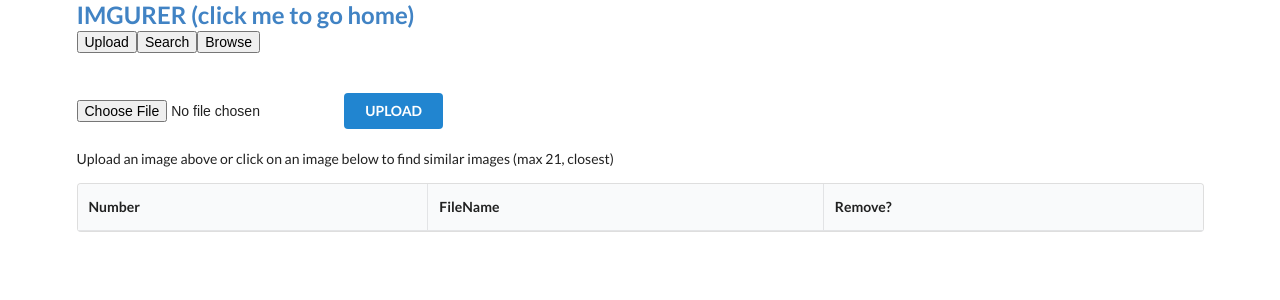
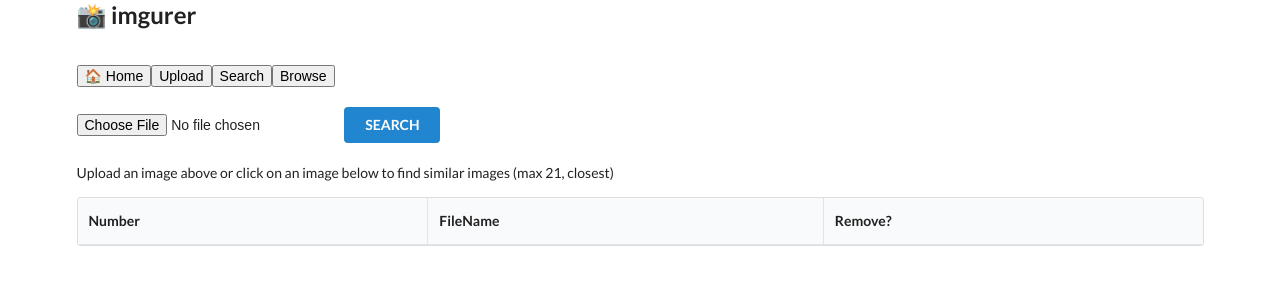
Before and after one commit to zzpz/imgurer, a FastAPI app: page /images/search in a window 1280 px wide. Shown: the top 300 px of the page. Run offline with FastAPI, Linux system fonts and the light colour scheme; lists and menus that the app fills with data are empty; some libraries are stand-ins or nearby versions.

Commit message:
:pig: cleaned up html

```diff
--- a/templates/home.html
+++ b/templates/home.html
@@ -9,8 +9,9 @@
         Please see the <a href="https://github.com/zzpz/imgurer"> <img class="ui avatar image"
                 src="{{ url_for('static', path='/GitHub-Mark-120px-plus.png') }}"> readme </a> for details.
 
+        <br>
         Thanks for viewing.
-
+        <br>
         -M
 
     </p>
--- a/templates/layout.html
+++ b/templates/layout.html
@@ -3,7 +3,7 @@
 
 <head>
     <meta charset="UTF-8">
-    <title>IMGurer</title>
+    <title>📸 imgurer</title>
 
 
     <link rel="icon" href="data:,">
@@ -16,10 +16,14 @@
 
 <body>
     <div class="ui container">
-        <a href="/">
-            <H2>IMGURER (click me to go home)</H2>
-        </a>
+
+
+        <H2>📸 imgurer </H2>
+        <br>
         <div class="ui input">
+            <form action="/">
+                <input type="submit" value="🏠 Home">
+            </form>
             <form action="/images/upload">
                 <input type="submit" value="Upload">
             </form>
@@ -32,7 +36,7 @@
         </div>
         <br>
         <br>
-        <br>
+
         {%block content %}
         {%endblock %}
     </div>
--- a/templates/search.html
+++ b/templates/search.html
@@ -72,7 +72,7 @@
 <form id='fileForm' method="post" action="/images" enctype="multipart/form-data">
     <input type="file" name="images" id="filesToUpload" />
     <button type="submit" id="fileSubmit" class="ui button primary">
-        UPLOAD
+        SEARCH
     </button>
 </form>
 
--- a/templates/upload.html
+++ b/templates/upload.html
@@ -40,7 +40,7 @@
 
 
                 fileDisplayElement.innerHTML = '<td>' + (index + 1) + '</td>' +
-                    '<td>' + file.name + '</td>';
+                    '<td>' + file.name + '</td>' + '<td> ☠️ </td>' + '<td> 🤷‍♀️ </td> ';
                 fileListDisplay.appendChild(fileDisplayElement);
             });
         };
@@ -82,7 +82,8 @@
         <tr>
             <th>Number</th>
             <th>FileName</th>
-            <th> Remove?</th>
+            <th> remove?</th>
+            <th> success?</th>
         </tr>
     </thead>
     <tbody id='fileListDisplay'>
```
